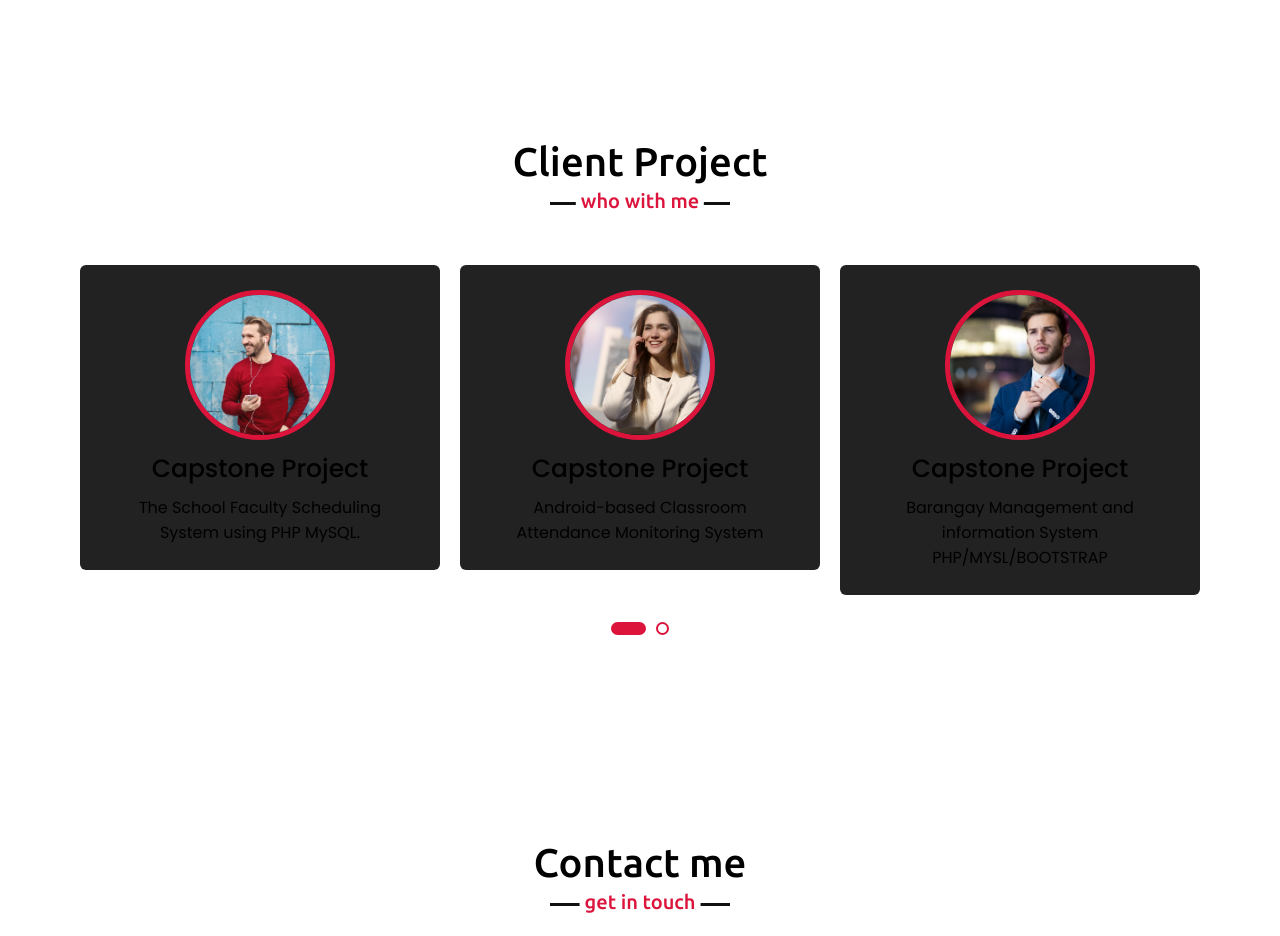
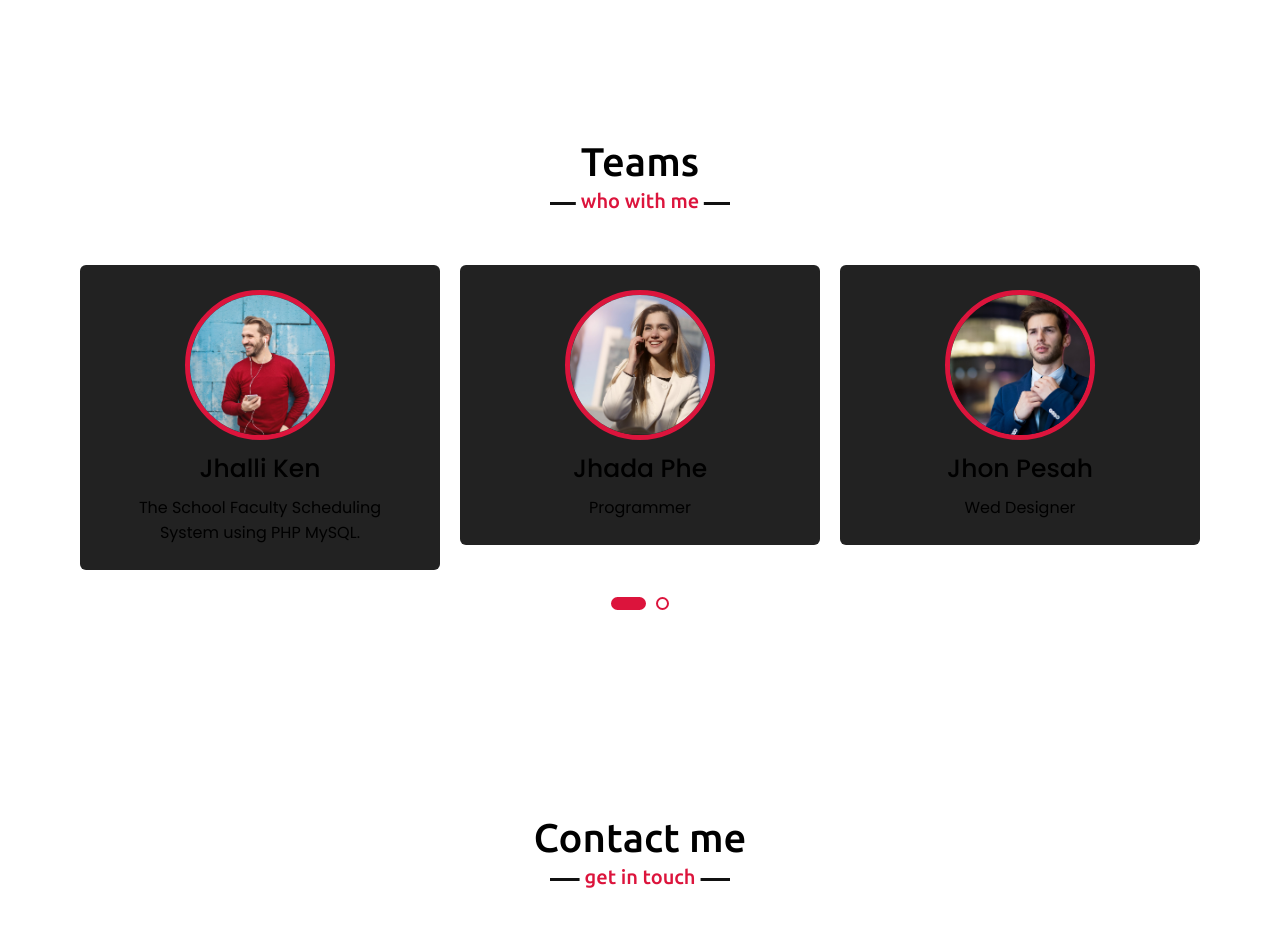
Before and after one commit to Kenscript404/KenToy, a plain HTML site: page index.html in a window 1280 px wide. Shown: the part 2080-3016 px from the top of the page. Drawn offline with nearby package versions, Linux system fonts and the light colour scheme.

Commit message:
Update index.html

```diff
--- a/index.html
+++ b/index.html
@@ -122,42 +122,41 @@
     <!-- teams section start -->
     <section class="teams" id="teams">
         <div class="max-width">
-            <h2 class="title">Client Project</h2>
+            <h2 class="title">Teams</h2>
             <div class="carousel owl-carousel">
                 <div class="card">
                     <div class="box">
                         <img src="images/profile-1.jpg" alt="">
-                        <div class="text">Capstone Projects</div>
-                        <p>Sales and Inventory System</p>
+                        <div class="text">Kenneth Genobisa</div>
+                        <p>Developer</p>
                     </div>
                 </div>
                 <div class="card">
                     <div class="box">
                         <img src="images/profile-2.jpeg" alt="">
-                        <div class="text">Capstone Project</div>
+                        <div class="text">Jhalli Ken</div>
                         <p>The School Faculty Scheduling System using PHP MySQL.</p>
                     </div>
                 </div>
                 <div class="card">
                     <div class="box">
                         <img src="images/profile-3.jpeg" alt="">
-                        <div class="text">Capstone Project</div>
-                        <p>Android-based Classroom Attendance Monitoring System</p>
+                        <div class="text">Jhada Phe</div>
+                        <p>Programmer</p>
                     </div>
                 </div>
                 <div class="card">
                     <div class="box">
                         <img src="images/profile-4.jpeg" alt="">
-                        <div class="text">Capstone Project</div>
-                        <p>Barangay Management and information System
- PHP/MYSL/BOOTSTRAP</p>
+                        <div class="text">Jhon Pesah</div>
+                        <p>Wed Designer</p>
                     </div>
                 </div>
                 <div class="card">
                     <div class="box">
                         <img src="images/profile-5.jpeg" alt="">
-                        <div class="text">Capstone Project</div>
-                        <p>Inventory Management system using c# and sql server backend</p>
+                        <div class="text">Torah Jhe</div>
+                        <p>Sofware Developer</p>
                     </div>
                 </div>
             </div>
```
